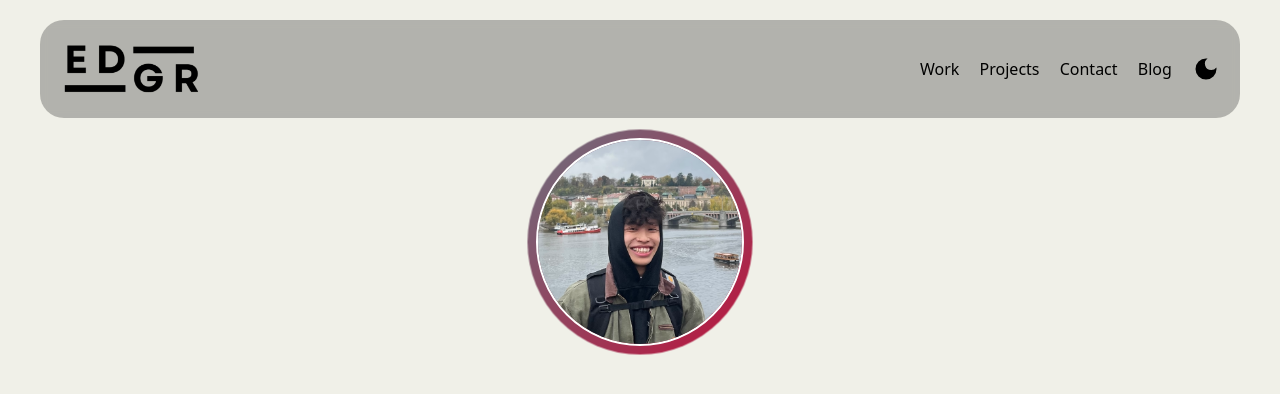
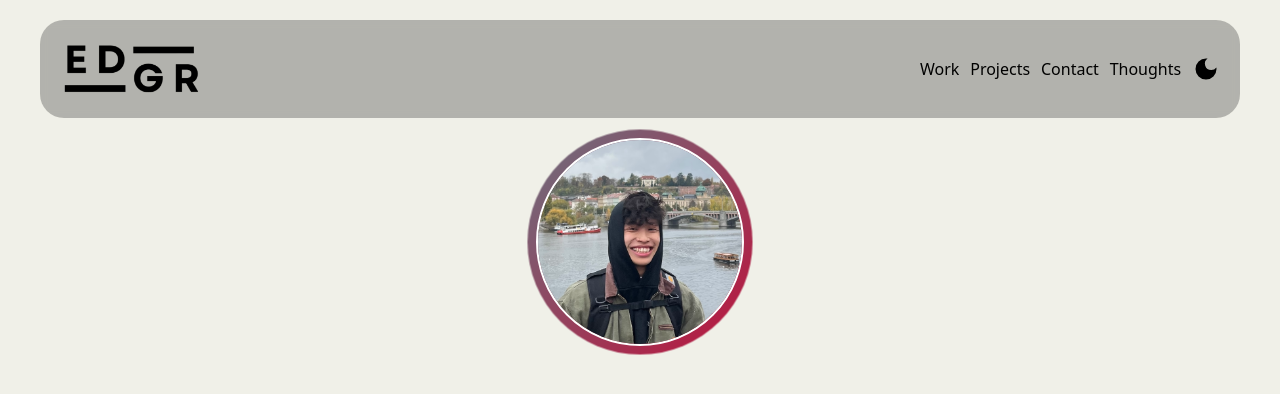
Before and after one commit to safarinexus/edgar-teong, a React (Vite) app: page / in a window 1280 px wide. Shown: the top 394 px of the page. Built offline with nearby package versions, Linux system fonts and the light colour scheme.

Commit message:
minor text change

```diff
--- a/src/components/Header/DesktopLinks.tsx
+++ b/src/components/Header/DesktopLinks.tsx
@@ -9,7 +9,7 @@ const DesktopLinks = () => {
             >Work</HashLink>
             <HashLink to="/#projects">Projects</HashLink>
             <HashLink to='/#contact'>Contact</HashLink>
-            <Link to='/blog'>Blog</Link>
+            <Link to='/thoughts'>Thoughts</Link>
         </>
     )
 }
--- a/src/components/Header/MobileDropdown/DropdownMenu.tsx
+++ b/src/components/Header/MobileDropdown/DropdownMenu.tsx
@@ -29,7 +29,7 @@ const DropdownMenu = ({ open, setOpen }: Props) => {
             <HashLink to="/#work" onClick={() => setOpen(false)}>Work</HashLink>
             <HashLink to="/#projects" onClick={() => setOpen(false)}>Projects</HashLink>
             <HashLink to='/#contact' onClick={() => setOpen(false)}>Contact</HashLink>
-            <Link to='/blog' onClick={() => setOpen(false)}>Blog</Link>
+            <Link to='/thoughts' onClick={() => setOpen(false)}>Thoughts</Link>
         </div>
     )
 }
```
